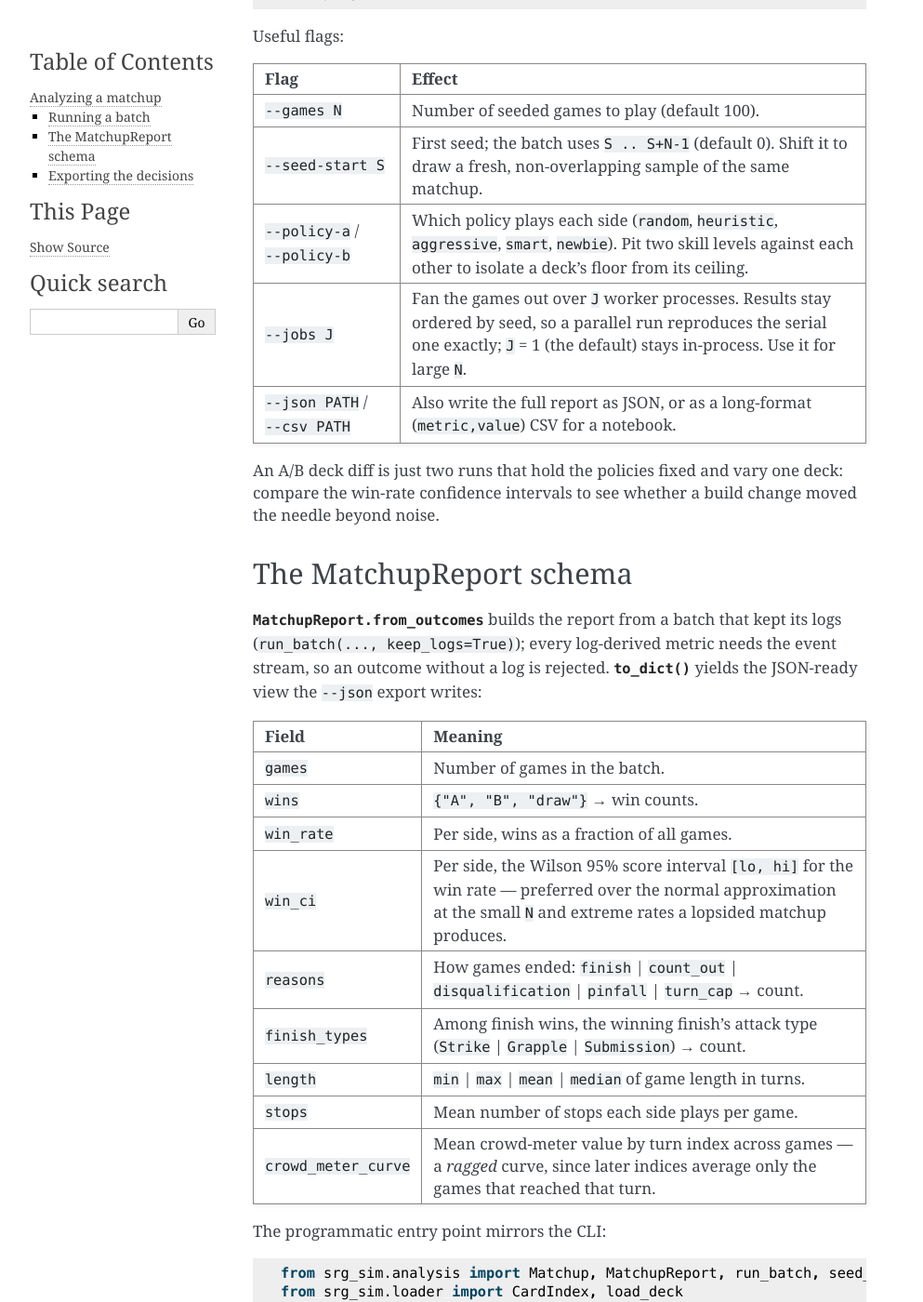
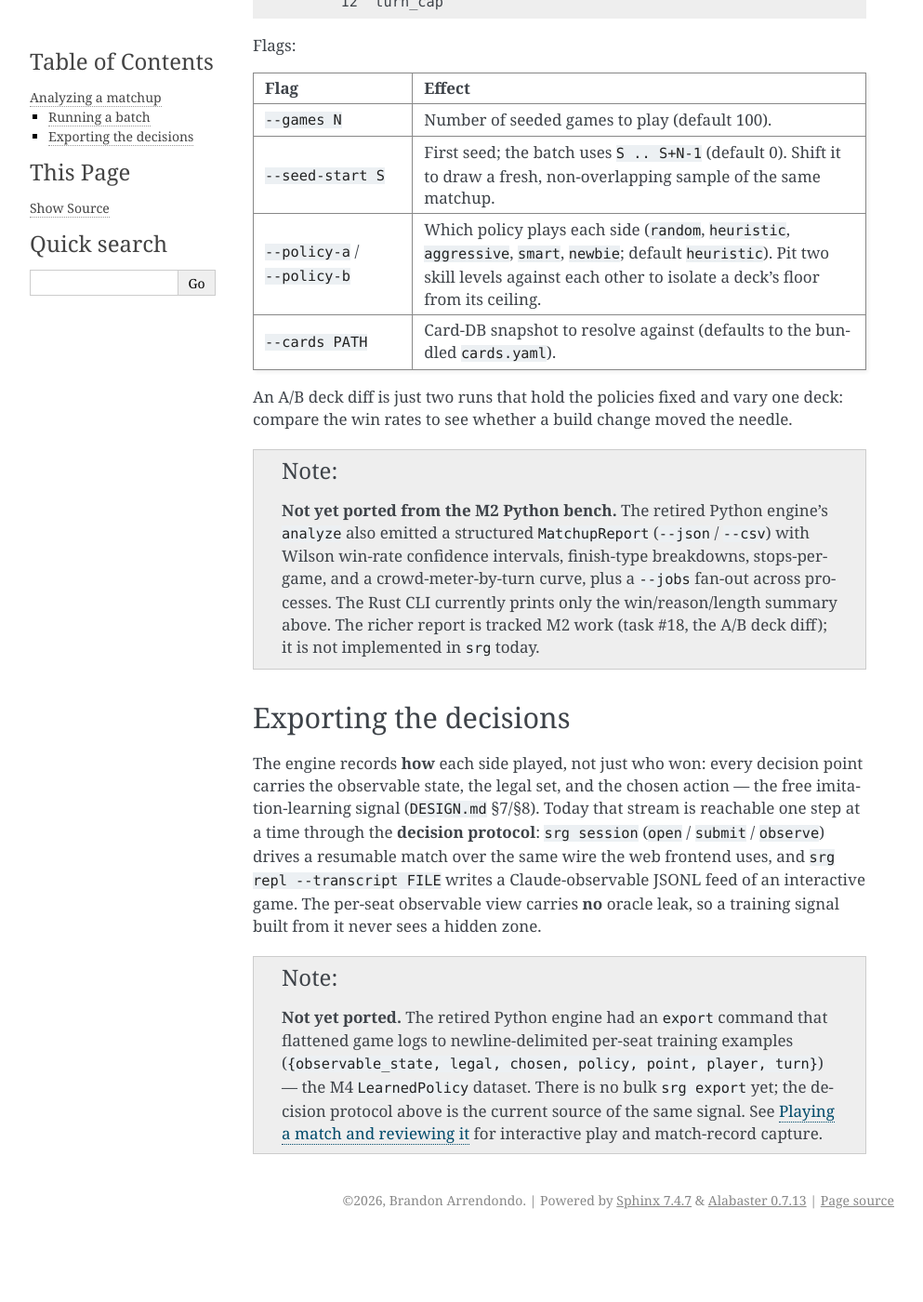
Before and after one commit to szarta/srg_sim, a Sphinx documentation site: the page built from docs/development/analysis.rst, in a window 1280 px wide and 1400 px high, scrolled down 672 px. Shown: the whole window at 93% size, without its empty margins (148-1141 px from the left). Built offline with Sphinx 7.4.7, drawn with Linux system fonts in a browser that asks for light colours; after the commit the page ends 2002 px from its top, so only the background shows below that; some of the changed text lies outside the part shown.

Commit message:
docs: salvage analysis/playing/reports around the Rust CLI
These three pages documented Python-only tooling (srg_sim.analysis/review/report
APIs and srg-sim export/review/report subcommands) that was never ported. Rebuilt
each around its Rust successor, honestly marking what isn't ported:

- analysis.rst: real `srg analyze` output + flags (dropped the nonexistent
  --jobs/--json/--csv and the retired MatchupReport Python API); a "not yet
  ported" note for the richer M2 report (task #18) and the M4 decision `export`
  (the decision protocol — session/repl --transcript — is the current signal).
- playing.rst: interactive play via `srg repl --human/--opponent/--transcript
  /--debug`; review via the match-record format (`srg record`/`validate-record`)
  and the transcript/debug feed; noted the retired `srg-sim review` /
  srg_sim.review.reconstruct is superseded, not a subcommand.
- reports.rst: reframed as a planned consumer feature — the matchup-scorecard
  generator was a retired Python consumer (out of srg-core per the substrate
  split, to be rebuilt in the web layer); kept the scorecard spec, dropped the
  dead `srg-sim report`/`invoke report`/srg_sim.report API.

Verified: sphinx-build -W is clean across all three.

Co-Authored-By: Claude Opus 4.8 (1M context) <noreply@anthropic.com>

```diff
--- a/docs/development/analysis.rst
+++ b/docs/development/analysis.rst
@@ -3,37 +3,38 @@ Analyzing a matchup
 
 Where ``play`` runs one game, ``analyze`` runs *many* — a batch of seeded games
 for a fixed pairing of two decks and two policies — and aggregates them into a
-single :class:`~srg_sim.analysis.MatchupReport`. This is the M2 analysis bench:
-it turns "who wins this matchup, and how" from an anecdote into a number with a
-confidence interval (:file:`DESIGN.md` §10 M2).
+win-rate summary. This is the M2 analysis bench: it turns "who wins this
+matchup, and how" from an anecdote into a number (:file:`DESIGN.md` §10 M2).
 
 Because every game is a **pure function of its seed** (all randomness flows
 through the seeded RNG), a batch is reproducible and order-independent: game *i*
 uses seed ``seed-start + i`` and depends on nothing else. Re-running the same
-command yields byte-identical results, and spreading the games across processes
-changes nothing but the wall-clock.
+command yields identical results.
 
 Running a batch
 ---------------
 
 Point ``analyze`` at two decklists and ask for ``N`` games::
 
-    srg-sim analyze decks/bull.yaml decks/fae.yaml --games 500
+    srg analyze decks/bull.yaml decks/warehouse.yaml --games 500
 
 ::
 
-    analyze: The Bull (heuristic) vs Fae Dragon (heuristic) — 500 games (seeds 0-499)
-      wins: A 271 (54.2%, CI 49.8%-58.5%)  B 229 (45.8%, CI 41.5%-50.2%)  draw 0
-      reasons: finish 468, count_out 20, turn_cap 12
-      finish types: Grapple 190, Strike 168, Submission 110
-      length (turns): min 9  mean 34.1  median 33  max 78
-      stops/game: A 3.10  B 2.88
+    analyze: The Bull (heuristic) vs Warehouse (heuristic) — 500 games (seeds 0..500)
+      A wins     271  (54.2%)
+      B wins     229  (45.8%)
+      draws        0  (0.0%)
+      avg turns 34.1
+      by reason:
+          468  finish
+           20  count_out
+           12  turn_cap
 
-Useful flags:
+Flags:
 
 .. list-table::
    :header-rows: 1
-   :widths: 24 76
+   :widths: 26 74
 
    * - Flag
      - Effect
@@ -44,95 +45,43 @@ Useful flags:
        fresh, non-overlapping sample of the same matchup.
    * - ``--policy-a`` / ``--policy-b``
      - Which policy plays each side (``random``, ``heuristic``, ``aggressive``,
-       ``smart``, ``newbie``). Pit two skill levels against each other to isolate
-       a deck's floor from its ceiling.
-   * - ``--jobs J``
-     - Fan the games out over ``J`` worker processes. Results stay ordered by
-       seed, so a parallel run reproduces the serial one exactly; ``J`` = 1 (the
-       default) stays in-process. Use it for large ``N``.
-   * - ``--json PATH`` / ``--csv PATH``
-     - Also write the full report as JSON, or as a long-format
-       (``metric,value``) CSV for a notebook.
+       ``smart``, ``newbie``; default ``heuristic``). Pit two skill levels
+       against each other to isolate a deck's floor from its ceiling.
+   * - ``--cards PATH``
+     - Card-DB snapshot to resolve against (defaults to the bundled
+       ``cards.yaml``).
 
 An A/B deck diff is just two runs that hold the policies fixed and vary one
-deck: compare the win-rate confidence intervals to see whether a build change
-moved the needle beyond noise.
+deck: compare the win rates to see whether a build change moved the needle.
 
-The MatchupReport schema
-------------------------
+.. note::
 
-:meth:`MatchupReport.from_outcomes <srg_sim.analysis.MatchupReport.from_outcomes>`
-builds the report from a batch that kept its logs
-(``run_batch(..., keep_logs=True)``); every log-derived metric needs the event
-stream, so an outcome without a log is rejected.
-:meth:`~srg_sim.analysis.MatchupReport.to_dict` yields the JSON-ready view the
-``--json`` export writes:
-
-.. list-table::
-   :header-rows: 1
-   :widths: 24 76
-
-   * - Field
-     - Meaning
-   * - ``games``
-     - Number of games in the batch.
-   * - ``wins``
-     - ``{"A", "B", "draw"}`` → win counts.
-   * - ``win_rate``
-     - Per side, wins as a fraction of all games.
-   * - ``win_ci``
-     - Per side, the Wilson 95% score interval ``[lo, hi]`` for the win rate —
-       preferred over the normal approximation at the small ``N`` and extreme
-       rates a lopsided matchup produces.
-   * - ``reasons``
-     - How games ended: ``finish`` | ``count_out`` | ``disqualification`` |
-       ``pinfall`` | ``turn_cap`` → count.
-   * - ``finish_types``
-     - Among finish wins, the winning finish's attack type (``Strike`` |
-       ``Grapple`` | ``Submission``) → count.
-   * - ``length``
-     - ``min`` | ``max`` | ``mean`` | ``median`` of game length in turns.
-   * - ``stops``
-     - Mean number of stops each side plays per game.
-   * - ``crowd_meter_curve``
-     - Mean crowd-meter value by turn index across games — a *ragged* curve, since
-       later indices average only the games that reached that turn.
-
-The programmatic entry point mirrors the CLI::
-
-    from srg_sim.analysis import Matchup, MatchupReport, run_batch, seed_range
-    from srg_sim.loader import CardIndex, load_deck
-    from srg_sim import rules_parser as rp
-    from srg_sim.policy import HeuristicPolicy, SmartPasser
-
-    index = CardIndex.from_yaml()                 # defaults to the card-DB snapshot
-    overrides = rp.load_overrides()
-    deck = lambda ref: rp.enrich_deck(load_deck(ref, index).deck, overrides)
-
-    matchup = Matchup(
-        deck("decks/bull.yaml"), deck("decks/fae.yaml"),
-        policy_a=HeuristicPolicy, policy_b=SmartPasser,   # factories, not instances
-    )
-    outcomes = run_batch(matchup, seed_range(500), keep_logs=True, jobs=4)
-    report = MatchupReport.from_outcomes(outcomes)
-    print(report.win_rate, report.win_ci)
-
-Policies are supplied as **factories** (not instances) so every game gets a
-fresh pair — determinism holds even for a policy that carries per-game state.
+   **Not yet ported from the M2 Python bench.** The retired Python engine's
+   ``analyze`` also emitted a structured ``MatchupReport`` (``--json`` / ``--csv``)
+   with Wilson win-rate confidence intervals, finish-type breakdowns,
+   stops-per-game, and a crowd-meter-by-turn curve, plus a ``--jobs`` fan-out
+   across processes. The Rust CLI currently prints only the win/reason/length
+   summary above. The richer report is tracked M2 work (task #18, the A/B deck
+   diff); it is not implemented in ``srg`` today.
 
 Exporting the decisions
 -----------------------
 
-The same batch that answers "who wins" also records **how** each side played:
-every ``decision`` event carries the observable state, the legal set, and the
-chosen action — the free imitation-learning signal (:file:`DESIGN.md` §7/§8). The
-``export`` command flattens one or more logs to newline-delimited JSON, one
-honest training example per decision::
+The engine records **how** each side played, not just who won: every decision
+point carries the observable state, the legal set, and the chosen action — the
+free imitation-learning signal (:file:`DESIGN.md` §7/§8). Today that stream is
+reachable one step at a time through the **decision protocol**: ``srg session``
+(``open`` / ``submit`` / ``observe``) drives a resumable match over the same
+wire the web frontend uses, and ``srg repl --transcript FILE`` writes a
+Claude-observable JSONL feed of an interactive game. The per-seat observable
+view carries **no** oracle leak, so a training signal built from it never sees a
+hidden zone.
 
-    srg-sim export game1.jsonl game2.jsonl --player A --out decisions.ndjson
+.. note::
 
-Each line is ``{observable_state, legal, chosen, policy, point, player, turn}`` —
-the per-seat :meth:`~srg_sim.state.GameState.observable` view only, with **no**
-oracle leak, so the training signal never sees a hidden zone. This is the M4
-dataset ``LearnedPolicy`` consumes; see also :doc:`playing` for the richer,
-oracle-carrying ``review`` records used for post-game critique.
+   **Not yet ported.** The retired Python engine had an ``export`` command that
+   flattened game logs to newline-delimited per-seat training examples
+   (``{observable_state, legal, chosen, policy, point, player, turn}``) — the M4
+   ``LearnedPolicy`` dataset. There is no bulk ``srg export`` yet; the decision
+   protocol above is the current source of the same signal. See :doc:`playing`
+   for interactive play and match-record capture.
```
Also changed, not shown: docs/development/playing.rst (+55 -80 lines), docs/development/reports.rst (+46 -93 lines).
